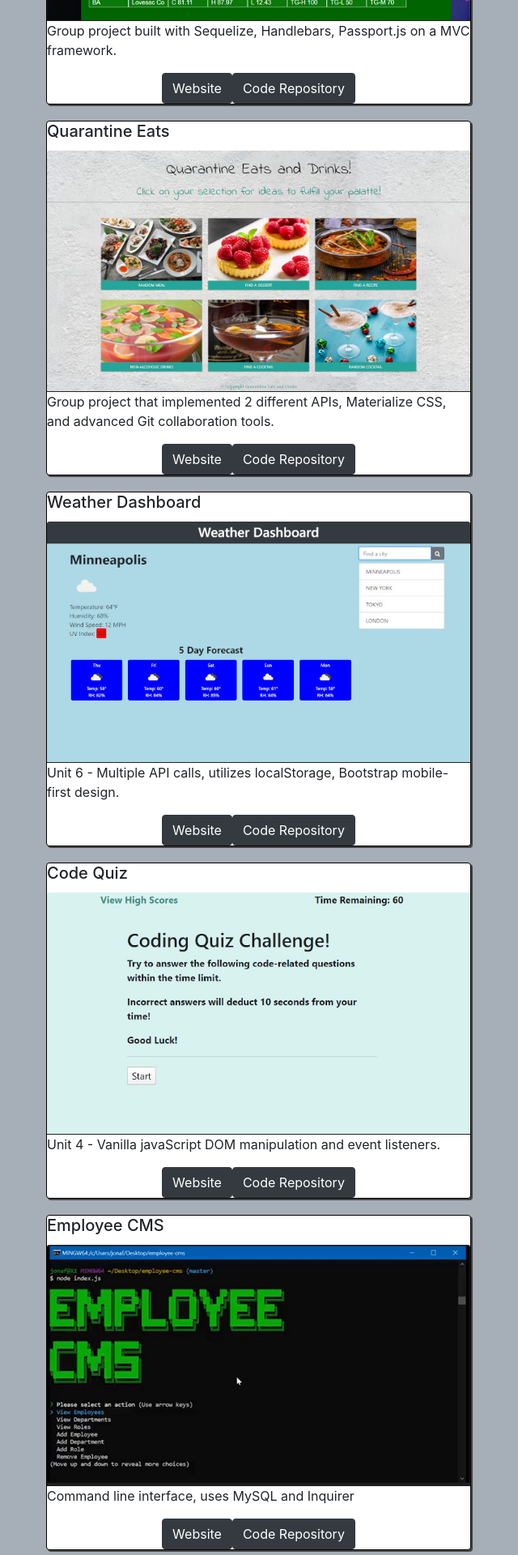
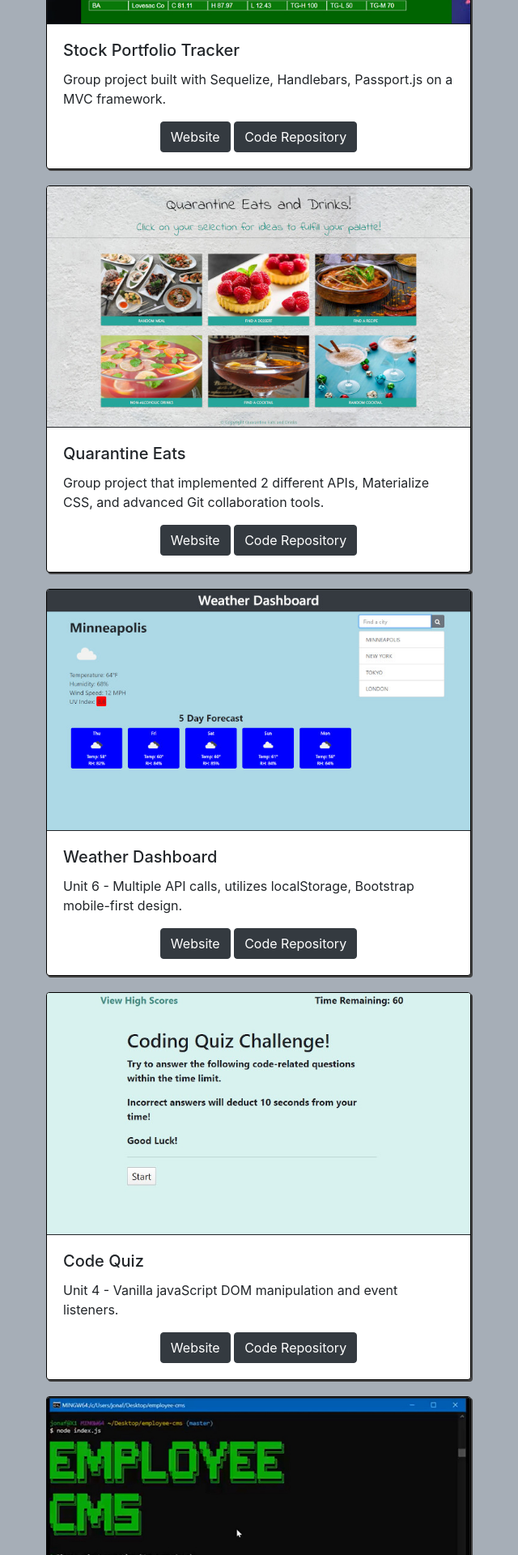
Before and after one commit to jonafi/react-portfolio, a React (Create React App) app: page /portfolio in a window 1280 px wide. Shown: the part 880-2800 px from the top of the page at 81% size, without its empty margins (43-683 px from the left). Built offline with nearby package versions, Linux system fonts and the light colour scheme.

Commit message:
final tweaks

```diff
--- a/public/index.html
+++ b/public/index.html
@@ -24,7 +24,7 @@
       work correctly both with client-side routing and a non-root public URL.
       Learn how to configure a non-root public URL by running `npm run build`.
     -->
-    <title>React App</title>
+    <title>John Ferro - Portfolio</title>
     <link rel="stylesheet" href="https://stackpath.bootstrapcdn.com/bootstrap/4.3.1/css/bootstrap.min.css" integrity="sha384-ggOyR0iXCbMQv3Xipma34MD+dH/1fQ784/j6cY/iJTQUOhcWr7x9JvoRxT2MZw1T" crossorigin="anonymous">
     <script src="https://code.jquery.com/jquery-3.3.1.slim.min.js" integrity="sha384-q8i/X+965DzO0rT7abK41JStQIAqVgRVzpbzo5smXKp4YfRvH+8abtTE1Pi6jizo" crossorigin="anonymous"></script>
   </head>
--- a/src/components/Project/index.js
+++ b/src/components/Project/index.js
@@ -2,22 +2,24 @@ import React from "react";
 
 function Project(props) {
   let projects = props.project.map((site) =>
-    // <section className={site.id===1 ? "row" : ""}>
-    <div className="col-md-6">
+  // Ran out of time to implement ROW functionality using bootstrap react
+     <div className="col-md-6">
       <div className="card">
-        {/* {site.id}<br /> */}
-        <h5 className="card-title"> {site.name}</h5>
         <a href={site.url}>
           <img className="card-img-top" src={site.thumbnail} alt={site.name} />
         </a>
-        <p className="card-text">{site.description}</p>
-        <p className="visit">
-          <a href={site.url} className="btn btn-dark">Website</a>
+        <div className="card-body">
+          <h5 className="card-title"> {site.name}</h5>
+          <p className="card-text">{site.description}</p>
+          <p className="visit">
+            {site.url !== "" ? <a href={site.url} className="btn btn-dark">Website</a> : ""}
+          &nbsp;
           <a href={site.repository} className="btn btn-dark">Code Repository</a>
-        </p>
+          </p>
+        </div>
       </div>
     </div>
-    //  </section>
+
   );
 
   return (
--- a/src/pages/About.js
+++ b/src/pages/About.js
@@ -17,8 +17,8 @@ function About() {
         </p>
    <a href="assets/John-Ferro_Resume.pdf" class="btn btn-outline-secondary">Resume</a>&nbsp;
    <a href="assets/Brand-Statement.pdf" class="btn btn-outline-secondary">Brand Statement</a>&nbsp;
-   <a href="portfolio.html" class="btn btn-outline-secondary">Portfolio</a>&nbsp;
-   <a href="contact.html" class="btn btn-outline-secondary">Contact</a>&nbsp;
+   <a href="/portfolio" class="btn btn-outline-secondary">Portfolio</a>&nbsp;
+   <a href="/contact" class="btn btn-outline-secondary">Contact</a>&nbsp;
 
       </div>
     </section>
--- a/src/pages/Portfolio.js
+++ b/src/pages/Portfolio.js
@@ -46,15 +46,15 @@ const collection = [
   {
     id: 6,
     name: "Employee CMS",
-    url: "https://jonafi.github.io/employee-cms",
+    url: "",
     thumbnail: "/assets/ecms.jpg",
     description: "Command line interface, uses MySQL and Inquirer",
     repository:"https://github.com/jonafi/employee-cms"
   },
   {
     id: 7,
-    name: "Quarantine Eats",
-    url: "https://github.com/jonafi",
+    name: "GitHub",
+    url: "",
     thumbnail: "/assets/github.jpg",
     description: "See all of my works-in-progress.",
     repository:"https://github.com/jonafi"
```
